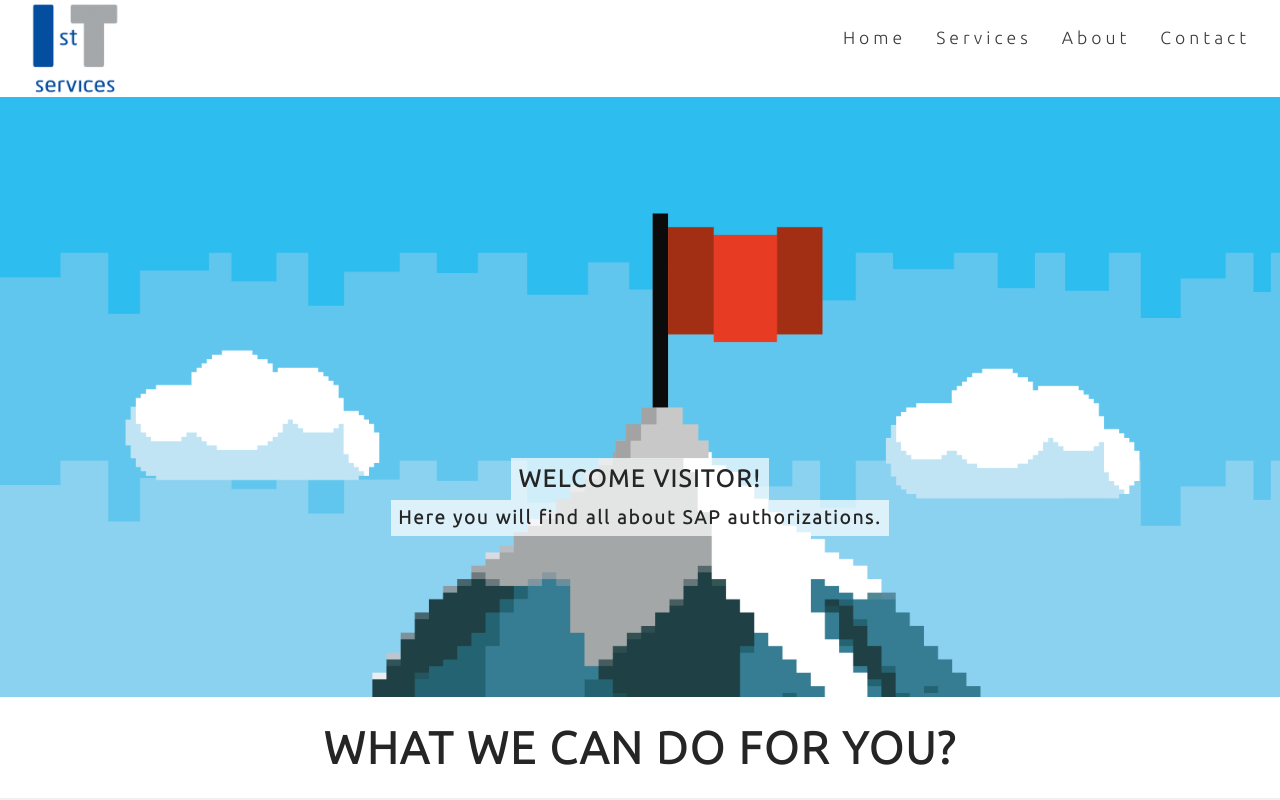
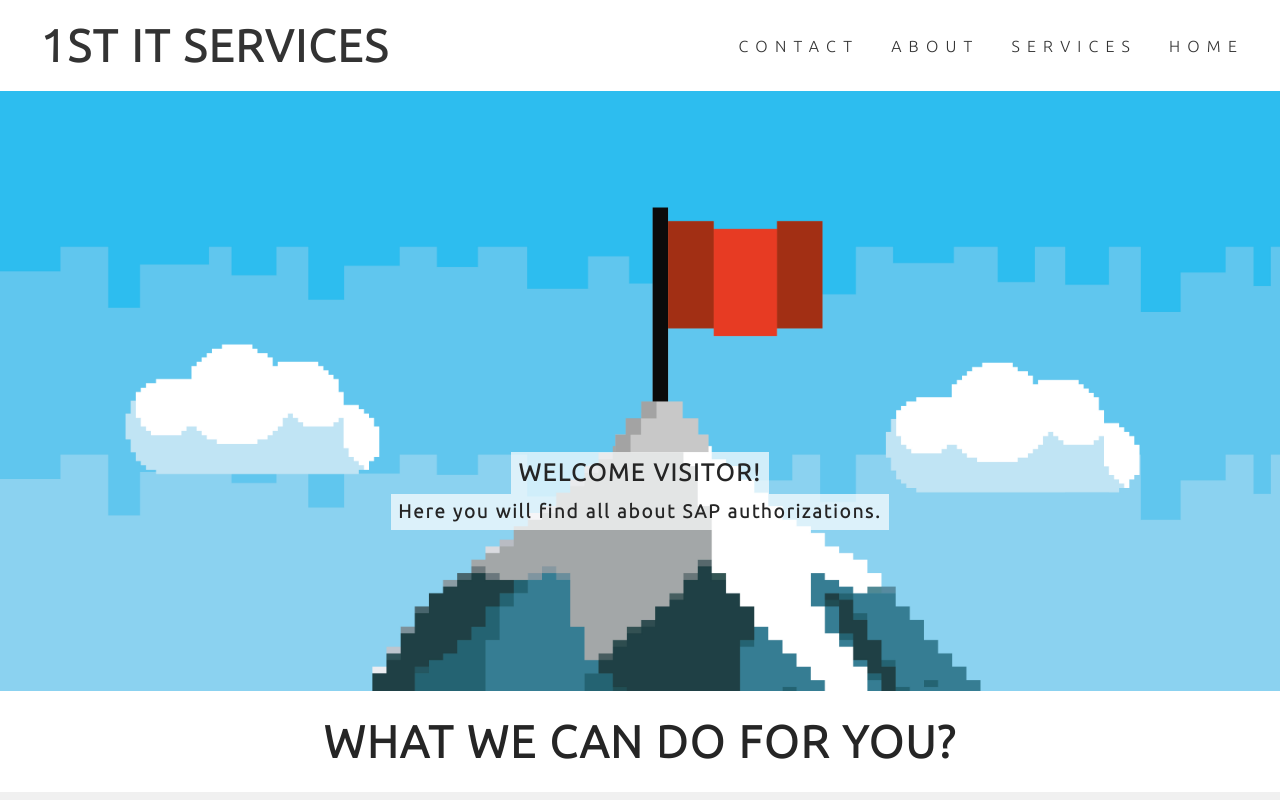
Before and after one commit to ninaschulte/1st-it-services, a plain HTML site: page index.html in a window 1280 px wide. Shown: the top 800 px of the page. Drawn offline with Linux system fonts and the light colour scheme.

Commit message:
Fix bug on navigation.

```diff
--- a/assets/css/style.css
+++ b/assets/css/style.css
@@ -29,59 +29,55 @@ h3 {
     font-family: Ubuntu, sans-serif;
 }
 
-#logo-size {
-    width: 90px;
+/* Navigation using FLEXBOX */
+
+.nav-container {
+    display: flex;
+    justify-content: space-between;
+    align-items: center;
+    background: white;
+    padding: 20px;
 }
 
 .logo {
-    float: left;
-    width: 100%;
-    height: auto;
-    margin-left: 30px;
-    margin-top: 2px;
-    margin-bottom: 2px;
+    margin: 0 0 0 .45em;
+    color: #333333;
+    font-size: 280%;
 }
 
-/* navigation links */
-
-#menu {
-    font-size: 110%;
-    letter-spacing: 4px;
+#logo {
+    text-decoration: none;
 }
 
-#menu,
-#logo-size {
-    line-height: 75px;
+.logo a {
+    color: #333333;
 }
 
-#menu li {
-    float: right;
-    list-style-type: none;
-    margin-right: 30px;
+.logo,
+.menu {
+    list-style: none;
+    text-transform: uppercase;
 }
 
-#menu a {
+.logo a,
+.menu a {
     text-decoration: none;
-    color: inherit;
+    letter-spacing: .45rem;
 }
 
-#menu a:hover {
+.menu {
+    display: flex;
+}
+
+.menu a {
+    display: block;
+    padding: 1em;
+    color: #333333;
+}
+
+.menu a:hover {
     color: #034ea2;
 }
-
-.active {
-    color: #034ea2;
-}
-
-/* Header fixed
-
-.header-fixed {
-    position: fixed;
-    top: 0;
-    left: 0;
-    background: white;
-    z-index: 1;
-}*/
 
 /* hero image */
 
--- a/index.html
+++ b/index.html
@@ -12,14 +12,12 @@
 </head>
 
 <body>
-    <header class="header-fixed">
-        <div id="logo-size">
-            <a href="index.html">
-                <img src="assets/images/testing-logo.png" alt="Logo of the company" class="logo">
+    <header>
+        <nav class="nav-container">
+            <a href="index.html" id="logo">
+                <h1 class="logo">1st IT Services</h1>
             </a>
-        </div>
-        <nav>
-            <ul id="menu">
+            <ul class="menu">
                 <li>
                     <a href="#contact">Contact</a>
                 </li>
```
